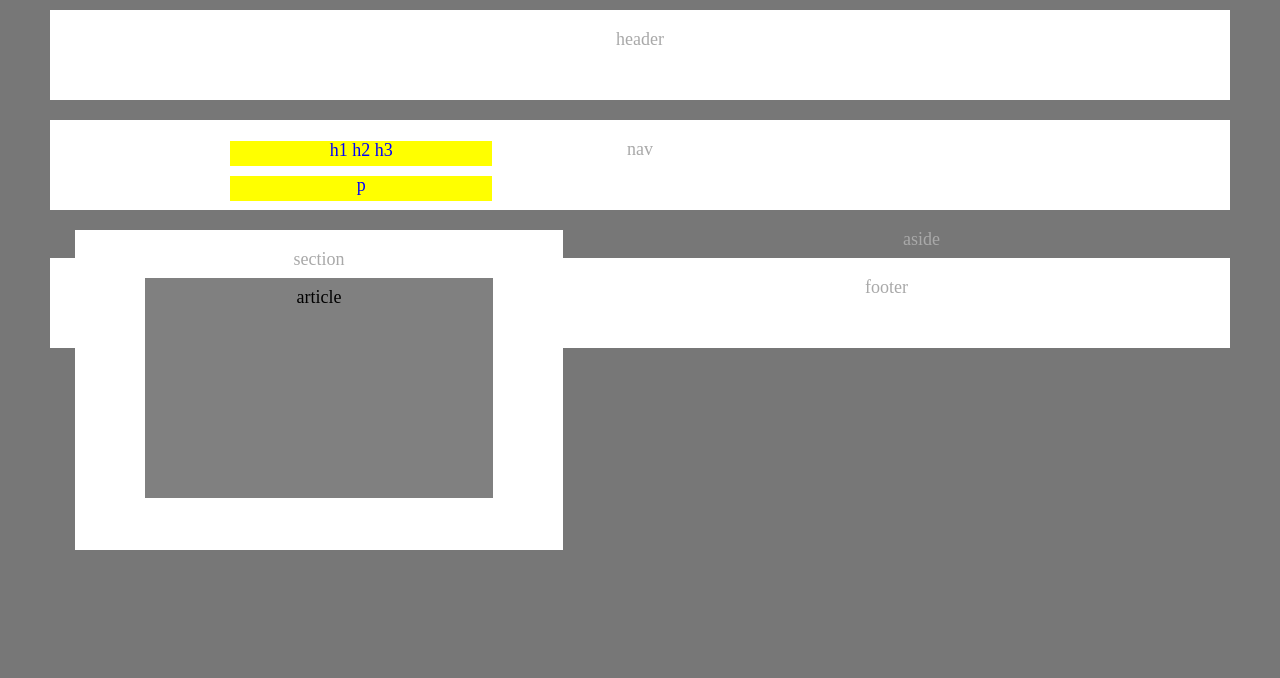
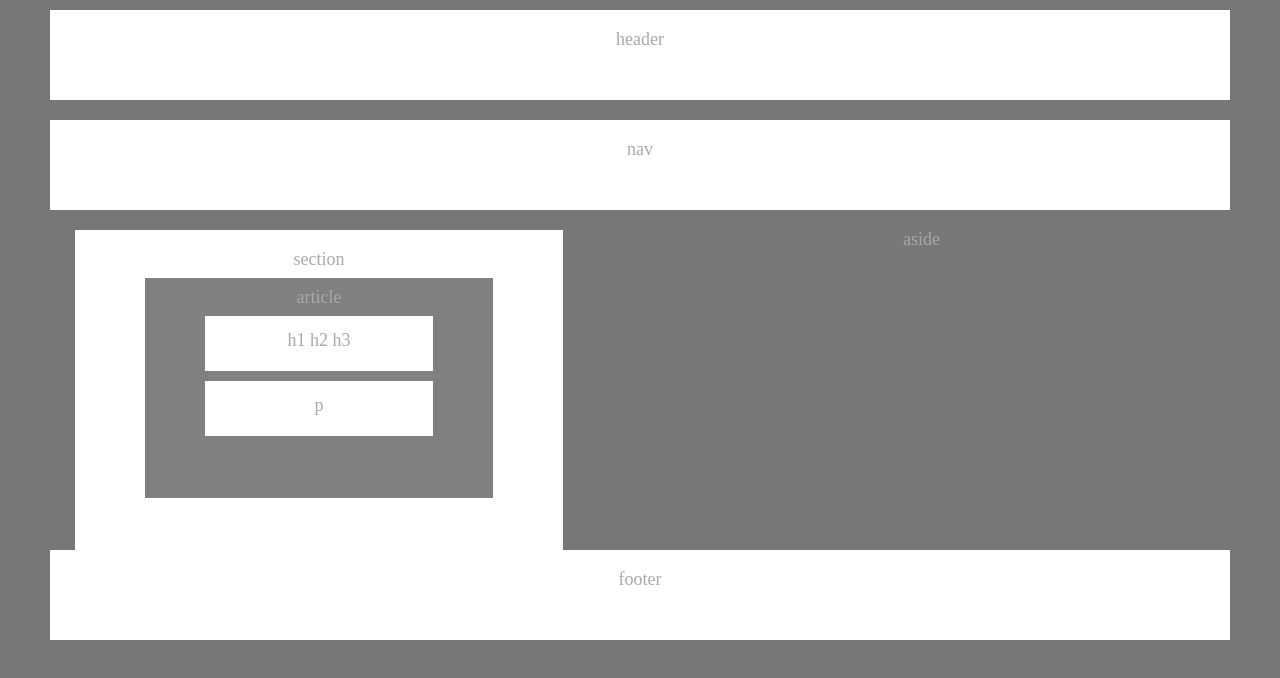
Before and after one commit to ShaToyaJones/HW-Wireframe, a plain HTML site: page index.html in a window 1280 px wide. Drawn offline with Linux system fonts and the light colour scheme.

Commit message:
Newest Homework Update

```diff
--- a/style.css
+++ b/style.css
@@ -15,6 +15,7 @@ header, nav, footer {
 	height: 50px;
 	margin: 10px 50px 20px 50px;
 	background-color: white;
+	clear: both;
 }
 
 .absolute {
@@ -37,6 +38,8 @@ header, nav, footer {
 	background-color: white;
 	float: left;
 	margin-left: 75px;
+	position: relative;
+	clear: both;
 }
 
 article {
@@ -44,21 +47,14 @@ article {
 	height: 200px;
 	margin: 10px 50px 10px 50px;
 	background-color: gray;
-	color: black;
 }
 
 .h1, .p {
+	padding: 15px;
 	height: 25px;
-	width: 80%;
 	margin: 10px 50px 10px 50px;
-	background-color: yellow;
-	color: blue;
-	position: relative;
-	top: -175px;
-	right: 100px;
-	bottom: 20px;
-	left: 25px;
-		clear: both;
+	background-color: white;
+	clear: both;
 }
 
 *.clear {
```
Also changed, not shown: index.html (indentation only).
